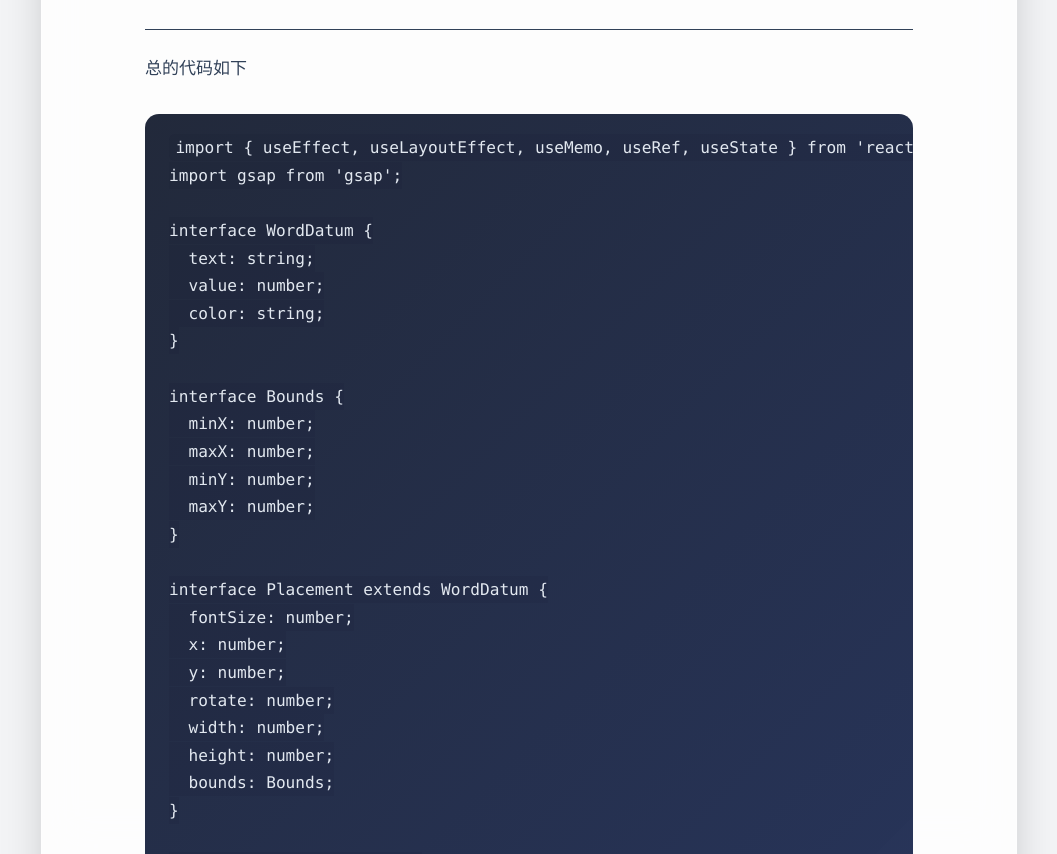
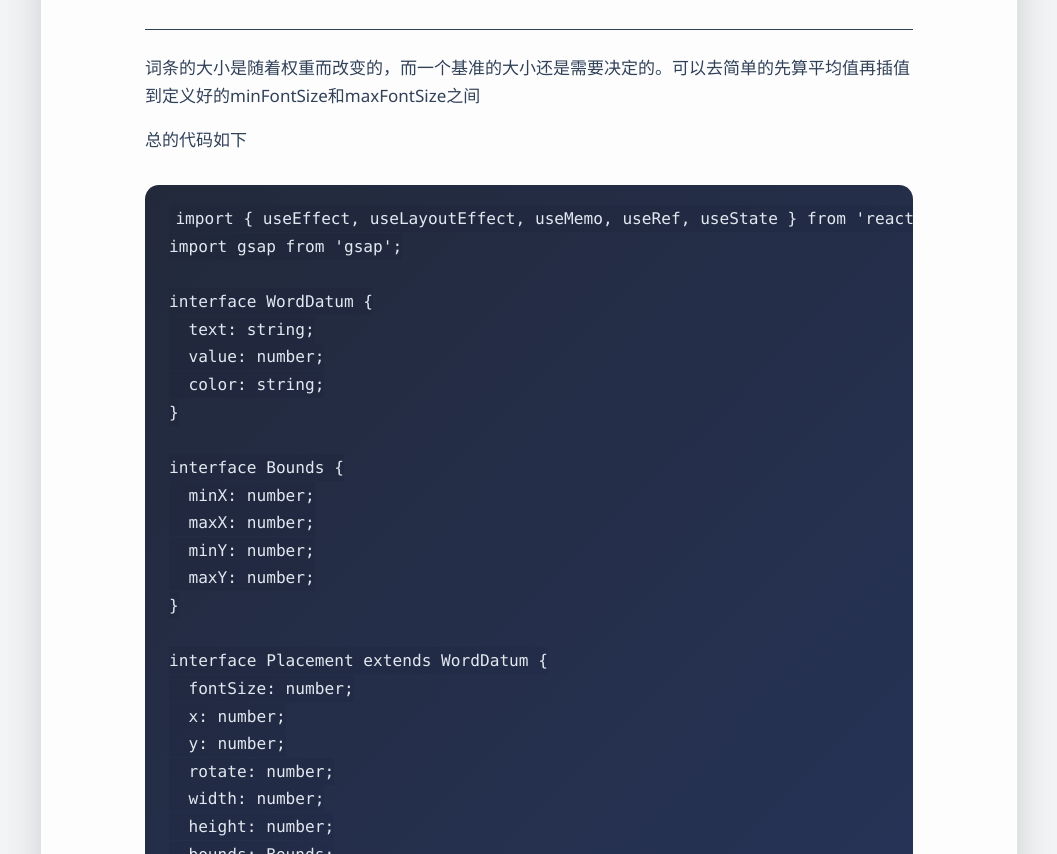
Before and after one commit to Misaki14987/misaki14987.github.io, an Astro site: page /posts/Word-Cloud-Implement in a window 1280 px wide. Shown: the part 2215-3069 px from the top of the page, without its empty margins (111-1168 px from the left). Built offline with nearby package versions, Linux system fonts and the light colour scheme; Astro itself is replaced by a stand-in of ours; code samples lack their colours.

Commit message:
Updated from Octarine

````diff
--- a/src/pages/posts/Word-Cloud-Implement.md
+++ b/src/pages/posts/Word-Cloud-Implement.md
@@ -73,6 +73,8 @@ const intersects = (a: Placement, b: Placement) => {
 ```
 
 ---
+
+词条的大小是随着权重而改变的，而一个基准的大小还是需要决定的。可以去简单的先算平均值再插值到定义好的minFontSize和maxFontSize之间
 
 总的代码如下
 
````
